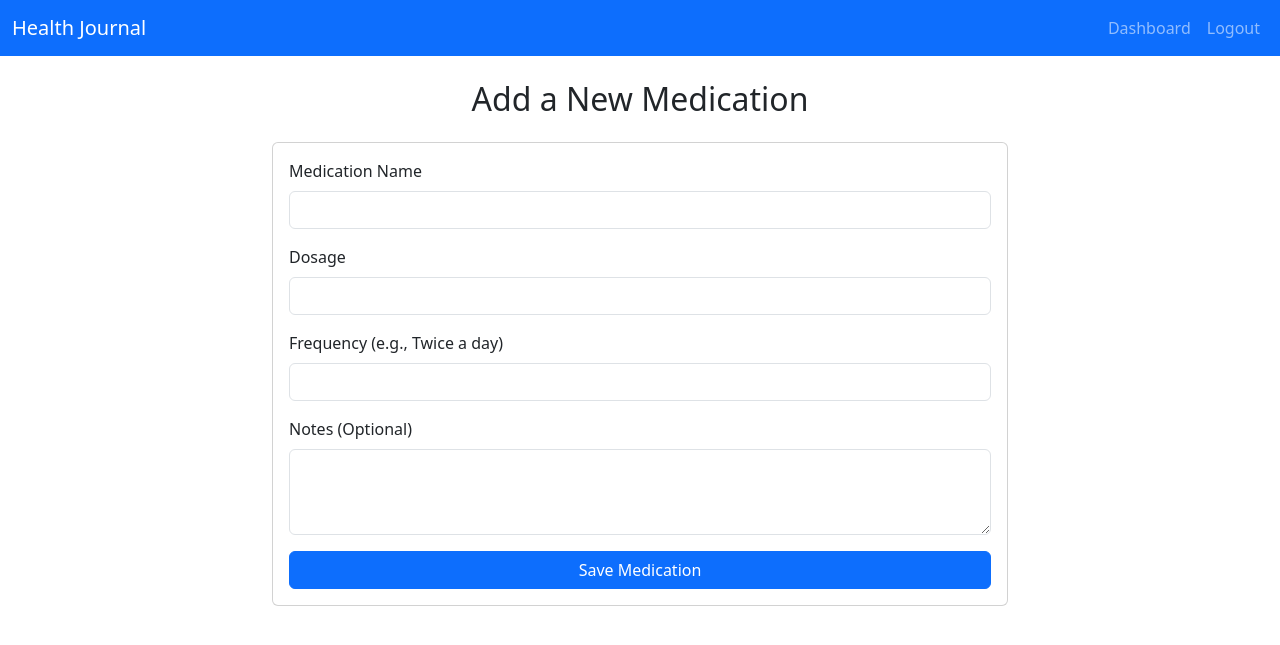
After one commit to zapp-505/Medical_Journal, a Flask app: page /add-medication in a window 1280 px wide. The commit adds this page. Shown: the top 645 px of the page. Run offline with Flask 3, Linux system fonts and the light colour scheme; the visitor is signed in with stand-in values (Sample User, id 1).

Commit message:
Added logic to add and delete medications

```diff
--- a/Website/auth.py
+++ b/Website/auth.py
@@ -36,7 +36,7 @@ def login():
         if user and user.check_password(form.password.data):
             login_user(user, remember=form.remember.data)
             flash('Login successful!','success')
-            return redirect(url_for('views.home'))
+            return redirect(url_for('views.dashboard'))
         else:
             flash('Please check the email and password','danger')
     return render_template('login.html',title = 'Login', form=form)
--- a/Website/forms.py
+++ b/Website/forms.py
@@ -36,3 +36,10 @@ class JournalEntryForm(FlaskForm):
                            validators=[DataRequired()])#(value, label)
 
     submit = SubmitField('Save Entry')
+
+class MedicationForm(FlaskForm):
+    name = StringField('Medication Name',validators=[DataRequired()])
+    dosage = StringField('Dosage')
+    frequency = StringField('Frequency (e.g., Twice a day)')
+    notes = TextAreaField('Notes (Optional)')
+    submit = SubmitField('Save Medication')
--- /dev/null
+++ b/Website/templates/add_medication.html
@@ -0,0 +1,37 @@
+{% extends "base.html" %}
+
+{% block title %}Add Medication{% endblock %}
+
+{% block content %}
+<div class="row">
+    <div class="col-md-8 offset-md-2">
+        <h2 class="text-center mb-4">Add a New Medication</h2>
+        <div class="card">
+            <div class="card-body">
+                <form method="POST">
+                    {{ form.hidden_tag() }}
+                    <div class="mb-3">
+                        {{ form.name.label(class="form-label") }}
+                        {{ form.name(class="form-control") }}
+                    </div>
+                    <div class="mb-3">
+                        {{ form.dosage.label(class="form-label") }}
+                        {{ form.dosage(class="form-control") }}
+                    </div>
+                    <div class="mb-3">
+                        {{ form.frequency.label(class="form-label") }}
+                        {{ form.frequency(class="form-control") }}
+                    </div>
+                    <div class="mb-3">
+                        {{ form.notes.label(class="form-label") }}
+                        {{ form.notes(class="form-control", rows=3) }}
+                    </div>
+                    <div class="d-grid">
+                        {{ form.submit(class="btn btn-primary") }}
+                    </div>
+                </form>
+            </div>
+        </div>
+    </div>
+</div>
+{% endblock %}
--- a/Website/views.py
+++ b/Website/views.py
@@ -1,7 +1,7 @@
 from flask import Blueprint, render_template, request, flash, redirect, url_for
 from flask_login import login_required, current_user
-from .forms import JournalEntryForm
-from .models import JournalEntry
+from .forms import JournalEntryForm, MedicationForm
+from .models import JournalEntry, Medication
 from . import db
 
 views = Blueprint('views',__name__)
@@ -9,7 +9,8 @@ views = Blueprint('views',__name__)
 @views.route('/')
 def home():
     if current_user.is_authenticated:
-        return render_template("dashboard.html", user=current_user)
+        entries = JournalEntry.query.filter_by(user_id=current_user.id).order_by(JournalEntry.created_at.desc()).all()
+        return render_template("dashboard.html", user=current_user, entries=entries)
     return render_template("home.html")
 
 @views.route('/dashboard')
@@ -41,6 +42,7 @@ def add_journal():
 
 #1. HTML forms don’t support DELETE natively
 @views.route('/delete-journal/<int:entry_id>', methods=['POST'])
+#{{ url_for('views.delete_journal', entry_id=entry.id) }} passes the id aswell when button is clicked
 @login_required
 def delete_journal(entry_id):
     entry_to_delete = JournalEntry.query.get(entry_id)
@@ -53,3 +55,33 @@ def delete_journal(entry_id):
     else:
         flash('Entry not found or you do not have permission to delete it',category='error')
     return redirect(url_for('views.dashboard'))
+
+@views.route('/add-medication',methods=['GET','POST'])
+@login_required
+def add_medication():
+    form = MedicationForm()
+    if form.validate_on_submit():
+        new_med = Medication(
+            name = form.name.data,
+            dosage = form.dosage.data,
+            frequency=form.frequency.data,
+            notes=form.notes.data,
+            user_id=current_user.id
+        )
+        db.session.add(new_med)
+        db.session.commit()
+        flash('Medication added!', category='success')
+        return redirect(url_for('views.dashboard'))
+    return render_template("add_medication.html", form=form)
+
+@views.route('/delete-medication/<int:med_id>',methods=['POST'])
+@login_required
+def delete_medication(med_id):
+    medication_to_delete = Medication.query.get(med_id)
+    if medication_to_delete and medication_to_delete.med_id == current_user.med_id:
+        db.session.delete(medication_to_delete)
+        db.session.commit()
+        flash('Medication removed.', category='success')
+    else:
+        flash('Medication not found or you do not have permission.', category='error')
+    return redirect(url_for('views.dashboard'))
```
Also changed, not shown: Website/templates/dashboard.html (+24 -6 lines).
